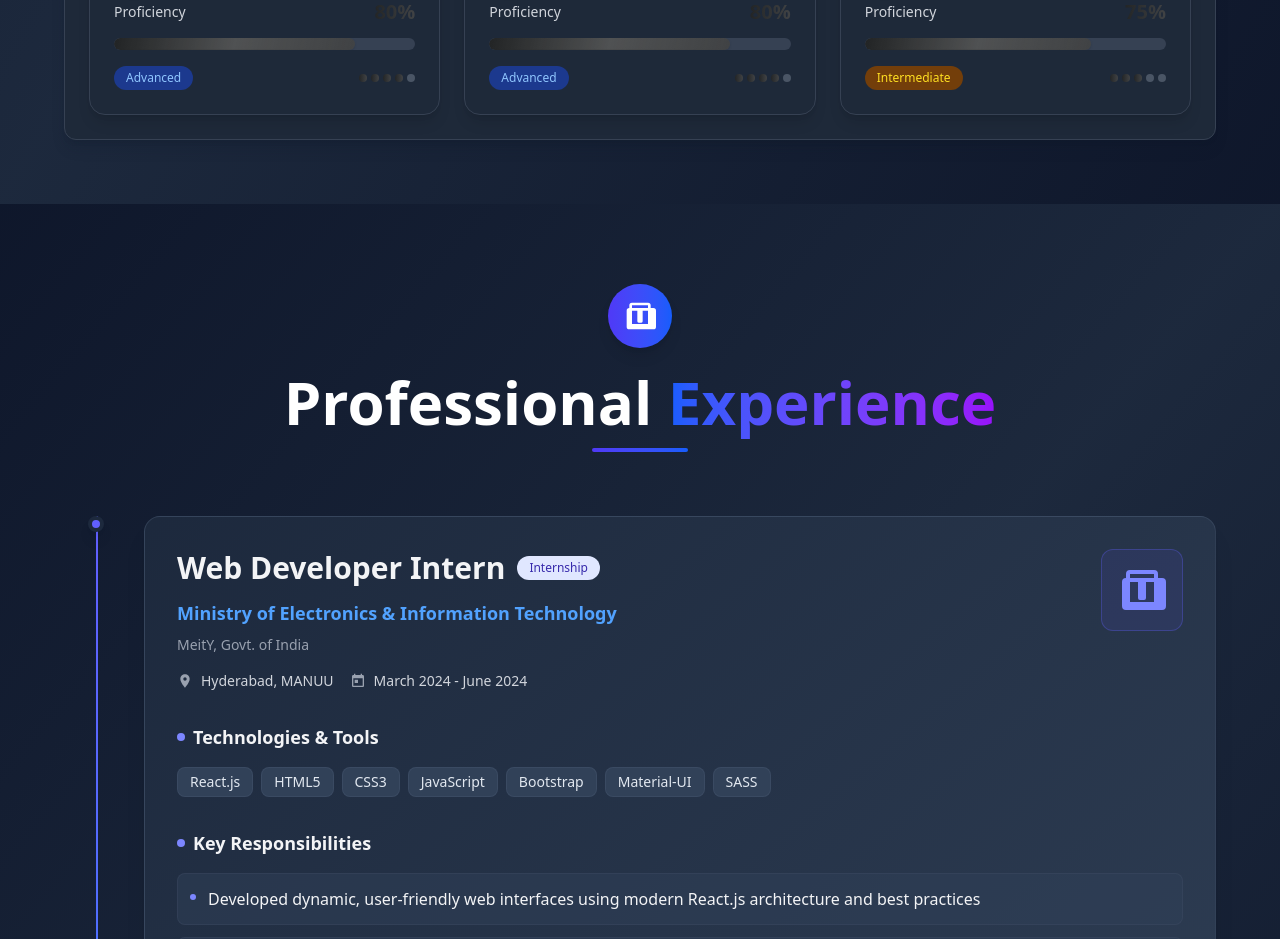
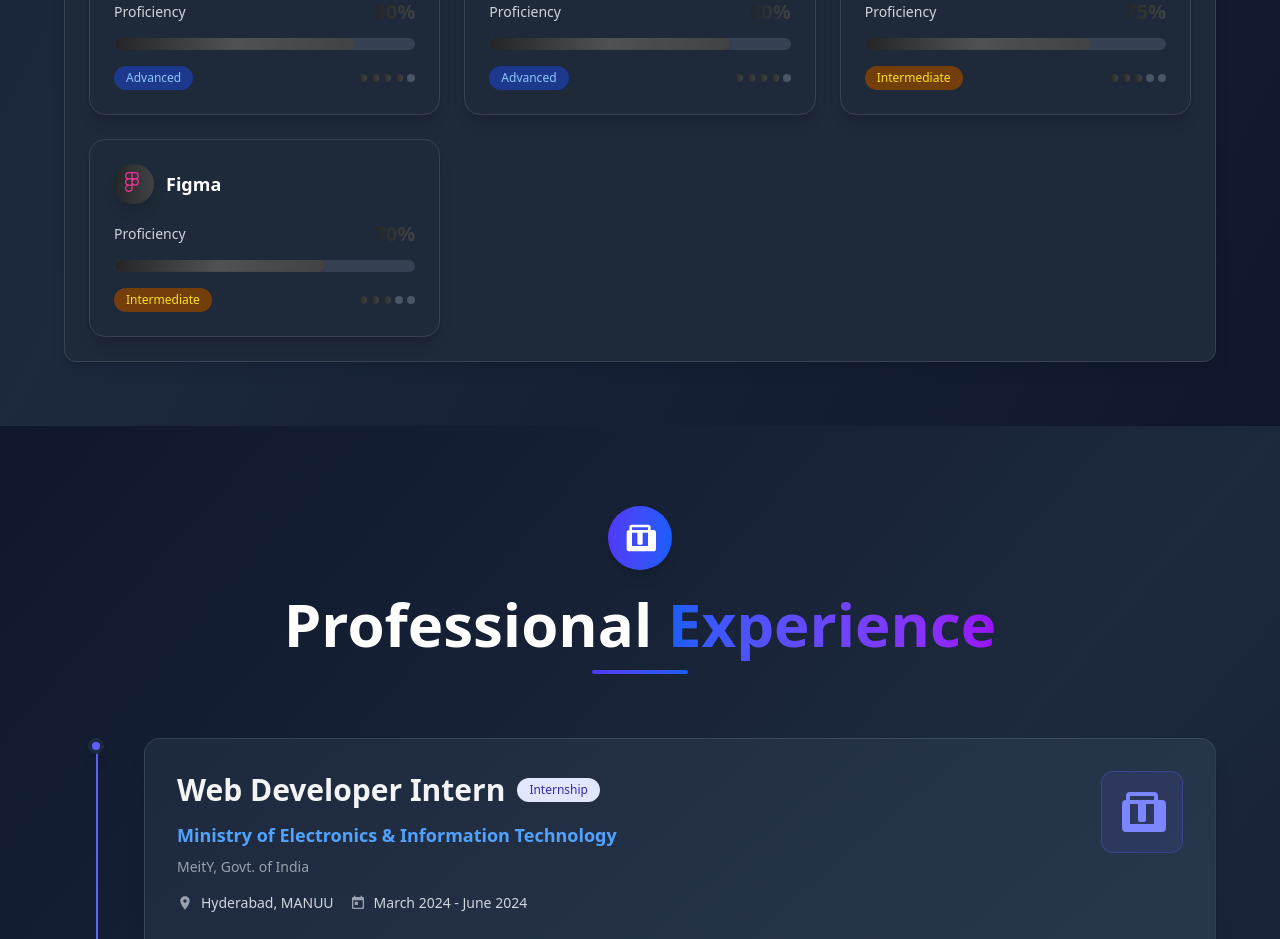
Before and after one commit to ezio421511/portfolio-front-lee, a React (Vite) app: page / in a window 1280 px wide. Shown: the part 5820-6759 px from the top of the page. Built offline with nearby package versions, Linux system fonts and the light colour scheme.

Commit message:
update the skill card

```diff
--- a/src/components/Skills.jsx
+++ b/src/components/Skills.jsx
@@ -21,6 +21,7 @@ import {
   SiMysql,
   SiFirebase,
   SiTypescript,
+  SiFigma,
 } from "react-icons/si";
 const Skills = () => {
   const [activeCategory, setActiveCategory] = useState("all");
@@ -71,6 +72,7 @@ const Skills = () => {
       { name: "Git/GitHub", level: 80, icon: <FaGithub className="text-gray-300" /> },
       { name: "Tailwind CSS", level: 80, icon: <SiTailwindcss className="text-cyan-400" /> },
       { name: "Bootstrap", level: 75, icon: <FaBootstrap className="text-purple-500" /> },
+      { name: "Figma", level: 70, icon: <SiFigma className="text-pink-500" /> },
     ],
   },
 };
```
